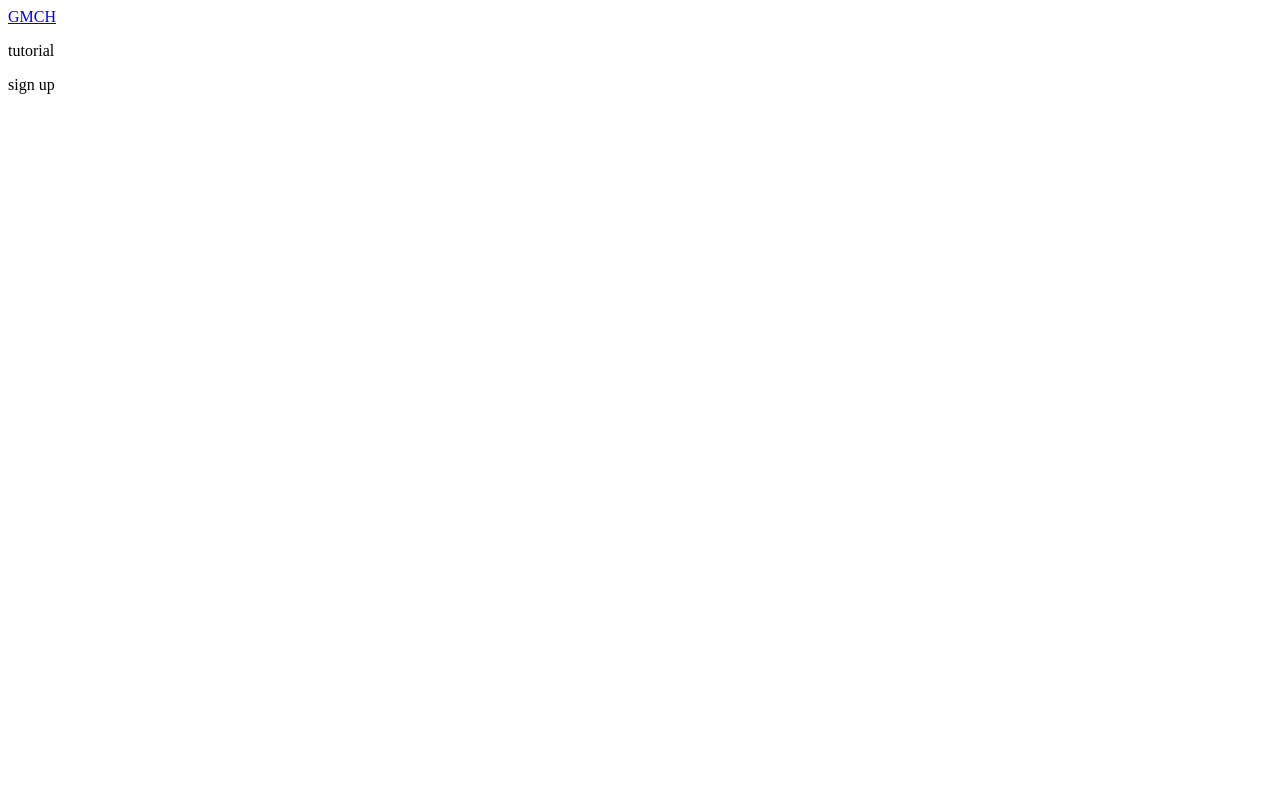
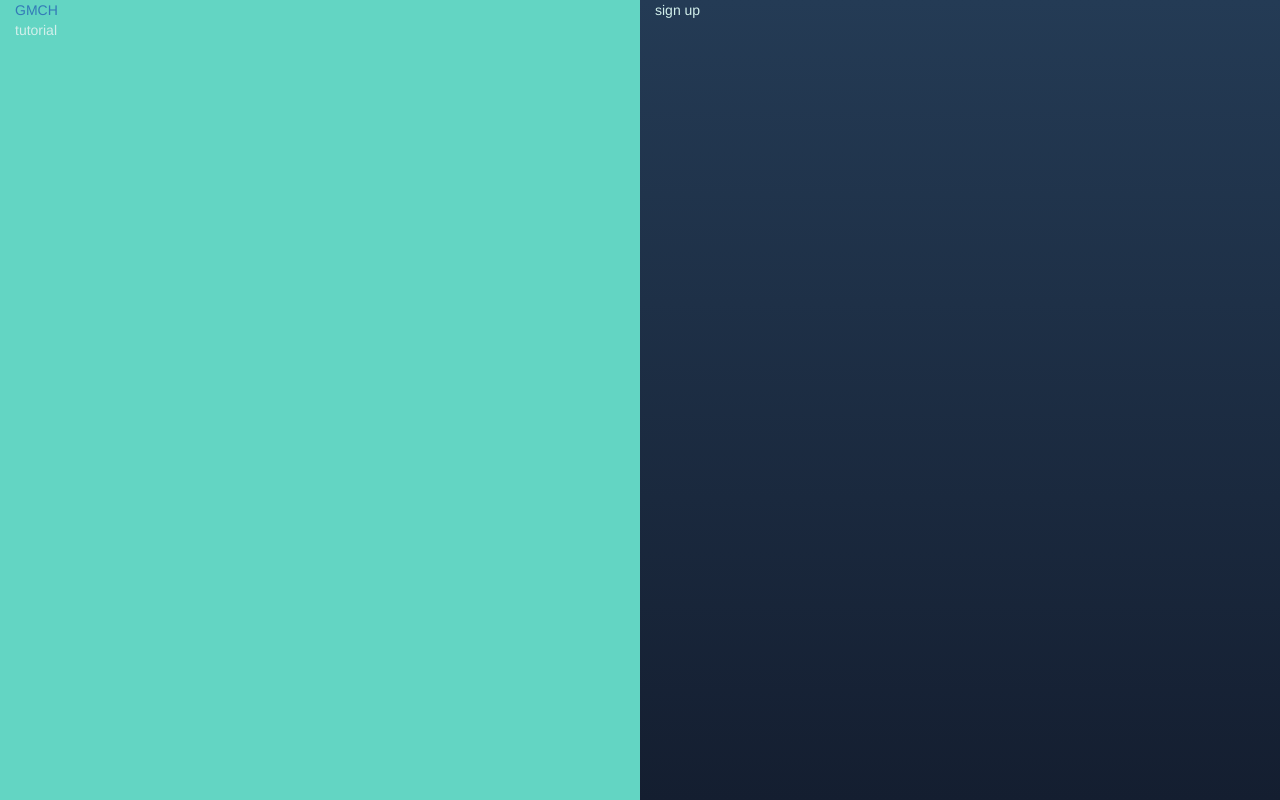
Before and after one commit to chiragpaliwal/gmch, a plain HTML site: page index.html in a window 1280 px wide. Drawn offline with Linux system fonts and the light colour scheme.

Commit message:
basic styles

```diff
--- a/assets/css/app.css
+++ b/assets/css/app.css
@@ -0,0 +1,17 @@
+body{
+  color: #D2EFEB;
+}
+
+.tutorial{
+  height: 100vh;
+  width: 50vw;
+  background: #63D5C3;
+}
+
+.sign-up{
+  height: 100vh;
+  width: 50vw;
+  background: #141E30;  /* fallback for old browsers */
+  background: -webkit-linear-gradient(to bottom, #243B55, #141E30);  /* Chrome 10-25, Safari 5.1-6 */
+  background: linear-gradient(to bottom, #243B55, #141E30); /* W3C, IE 10+/ Edge, Firefox 16+, Chrome 26+, Opera 12+, Safari 7+ */
+}
--- a/index.html
+++ b/index.html
@@ -5,7 +5,9 @@
     <meta http-equiv="X-UA-Compatible" content="IE=edge">
     <meta name="viewport" content="width=device-width, initial-scale=1">
     <title>Sign Up</title>
-    <link rel="stylesheet" href="/css/app.css">
+    <link rel="stylesheet" href="assets/css/bootstrap.min.css">
+    <link rel="stylesheet" href="assets/css/app.css">
+    <link rel="stylesheet" href="assets/css/font-awesome.min.css">
   </head>
 
   <body>
@@ -23,9 +25,6 @@
 
 
     </div><!-- /.container -->
-    <script id="__bs_script__">//<![CDATA[
-      document.write("<script async src='http://HOST:3000/browser-sync/browser-sync-client.js?v=2.18.13'><\/script>".replace("HOST", location.hostname));
-      //]]>
-    </script>
+    <script src="assets/js/bootstrap.min.js" charset="utf-8"></script>
   </body>
 </html>
```
